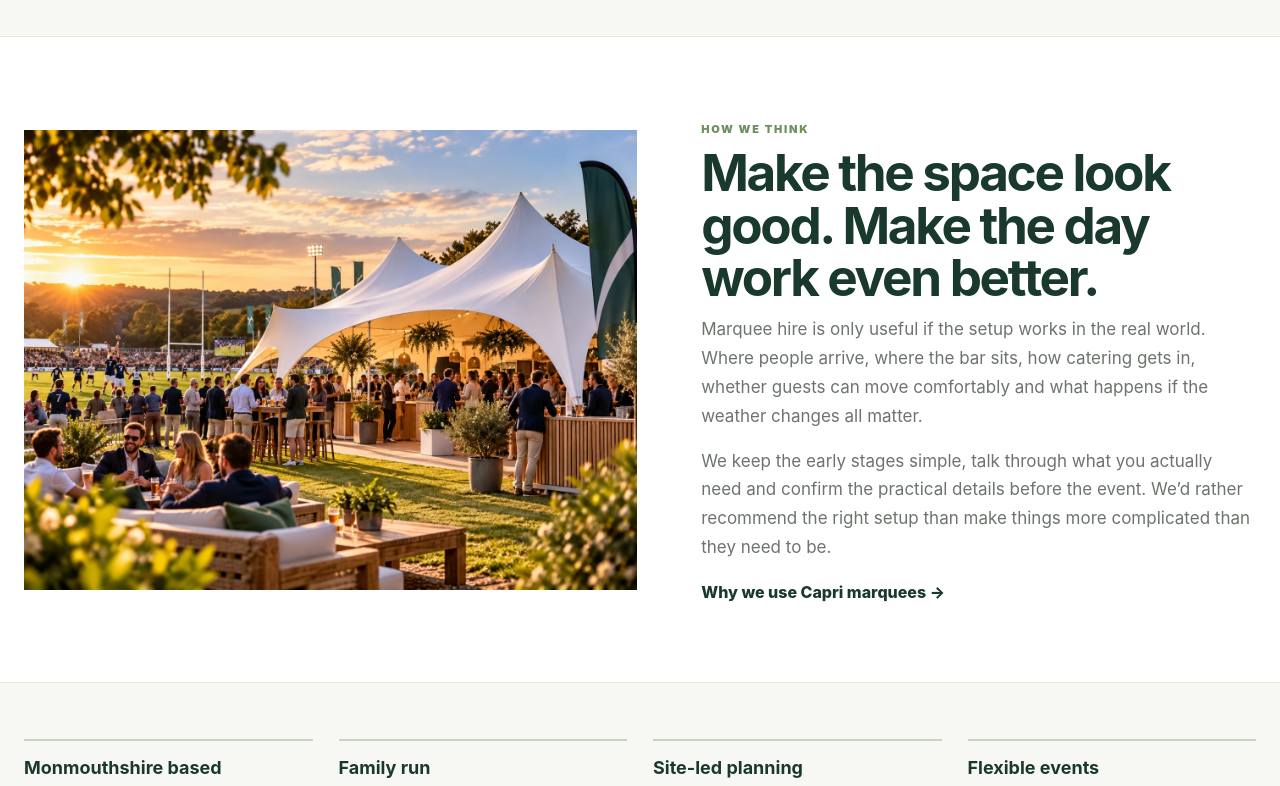
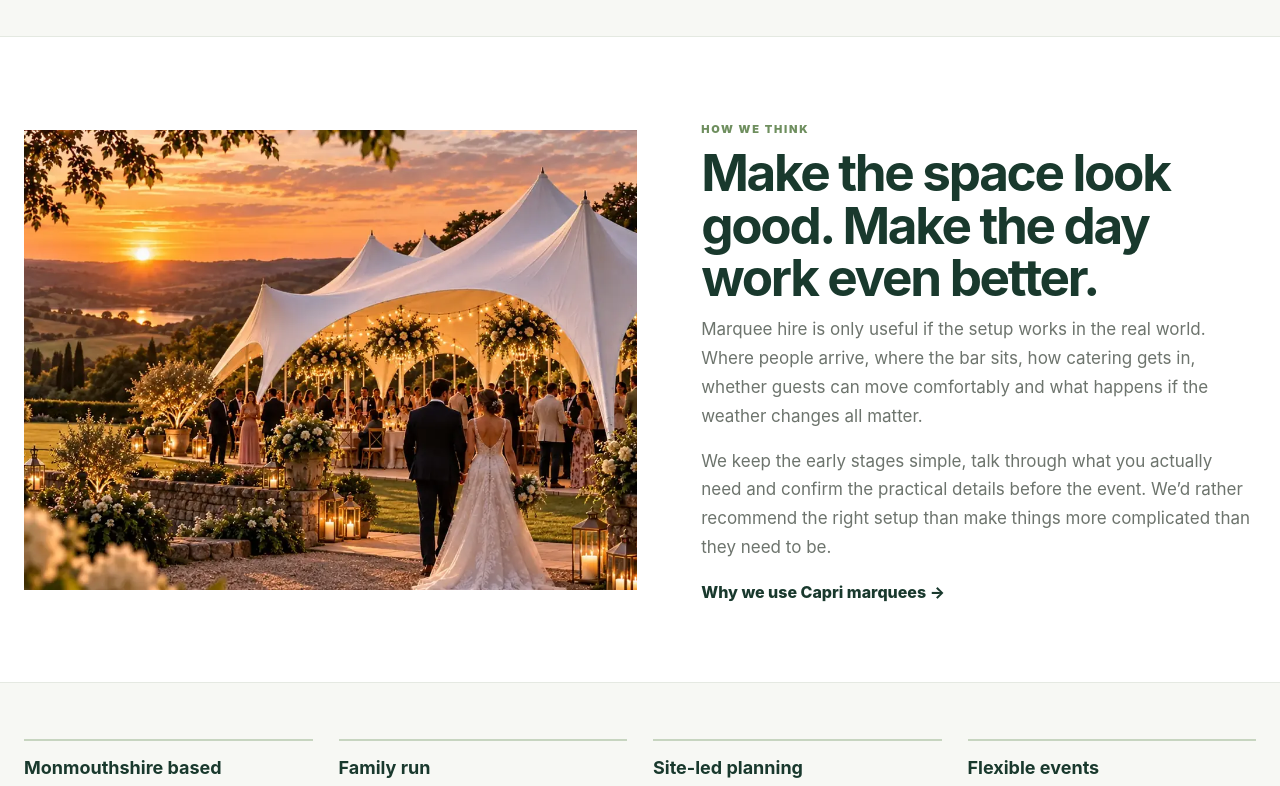
Before and after one commit to j29fp2jdsz-jpg/It-s-covered-website, a Next.js app: page /about in a window 1280 px wide. Shown: the part 560-1346 px from the top of the page. Built offline with nearby package versions, Linux system fonts and the light colour scheme.

Commit message:
Use a neutral brand image on About page

```diff
--- a/app/about/page.tsx
+++ b/app/about/page.tsx
@@ -16,7 +16,7 @@ export default function AboutPage(){
 
     <section className={styles.section}>
       <div className={'shell ' + styles.storyGrid}>
-        <div className={styles.storyImage}><Image src="/images/events/event-rugby.webp" alt="It’s Covered style Capri marquee event" fill sizes="(max-width:760px) 100vw, 52vw"/></div>
+        <div className={styles.storyImage}><Image src="/images/hero/hero-desktop.webp" alt="Capri marquee event setup" fill sizes="(max-width:760px) 100vw, 52vw"/></div>
         <div className={styles.storyCopy}>
           <span className={styles.label}>How we think</span>
           <h2>Make the space look good. Make the day work even better.</h2>
```
